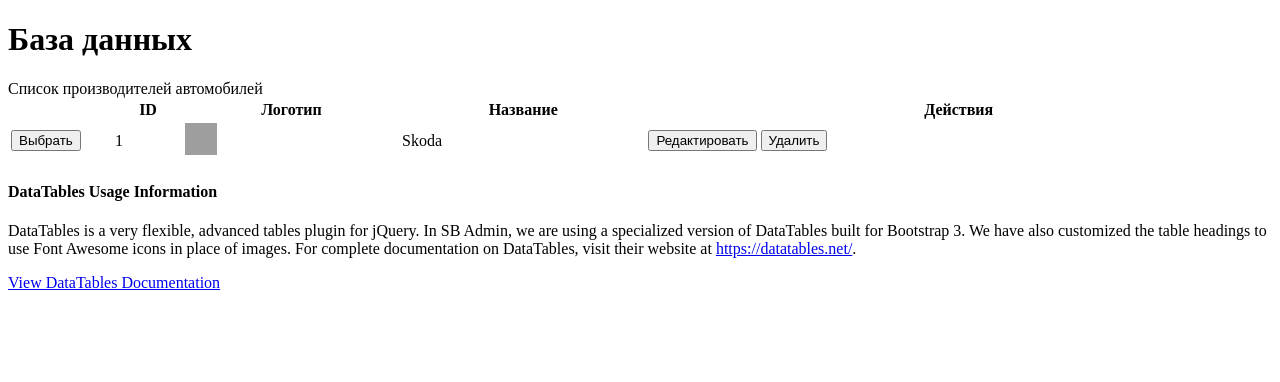
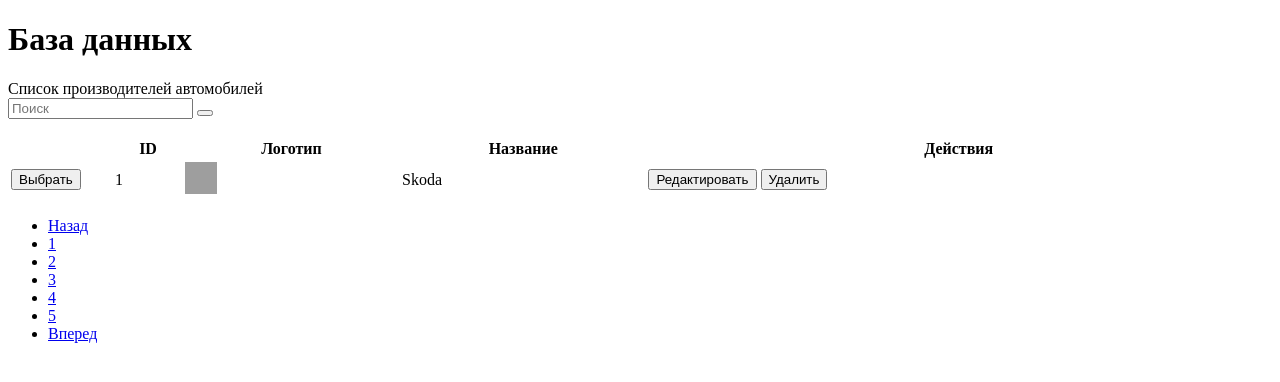
Before and after one commit to vanilich/autodb, a PHP site: template templates/mark.php in a window 1280 px wide. Shown: the top 382 px of the page. Run offline with PHP 8.4, Linux system fonts and the light colour scheme; the template is opened without the code that fills it, so the values that code supplies are empty; grey boxes are pictures that could not be loaded.

Commit message:
fix table

```diff
--- /dev/null
+++ b/src/helper.php
@@ -0,0 +1,3 @@
+<?php
+
+?>
--- a/src/routes.php
+++ b/src/routes.php
@@ -7,6 +7,7 @@ $app->get('/', function (Request $request, Response $response, array $args) {
     return $this->renderer->render($response, 'index.php');
 });
 
-$app->get('/mark', function (Request $request, Response $response, array $args) {
+$app->get('/mark', function (Request $request, Response $response, array $args) use($app) {
+	$mark = $
     return $this->renderer->render($response, 'mark.php');
 });
--- a/templates/mark.php
+++ b/templates/mark.php
@@ -21,8 +21,22 @@
                             <div class="panel-heading">
                                 Список производителей автомобилей
                             </div>
-                            <!-- /.panel-heading -->
+
                             <div class="panel-body">
+
+                                <form class="form-inline">
+                                    <div class="input-group">
+                                        <input type="text" class="form-control" placeholder="Поиск">
+                                        <span class="input-group-btn">
+                                            <button class="btn btn-default" type="button">
+                                                <i class="fa fa-search" aria-hidden="true"></i>
+                                            </button>
+                                        </span>
+                                    </div>
+                                </form>
+
+                                <br/>
+
                                 <table width="100%" class="table table-striped table-bordered table-hover" id="dataTables-example">
                                     <thead>
                                         <tr>
@@ -59,18 +73,34 @@
                                         </tr>
                                     </tbody>
                                 </table>
-                                <!-- /.table-responsive -->
-                                <div class="well">
-                                    <h4>DataTables Usage Information</h4>
-                                    <p>DataTables is a very flexible, advanced tables plugin for jQuery. In SB Admin, we are using a specialized version of DataTables built for Bootstrap 3. We have also customized the table headings to use Font Awesome icons in place of images. For complete documentation on DataTables, visit their website at <a target="_blank" href="https://datatables.net/">https://datatables.net/</a>.</p>
-                                    <a class="btn btn-default btn-lg btn-block" target="_blank" href="https://datatables.net/">View DataTables Documentation</a>
+
+                                <div class="row">
+                                    <div class="col-md-12">
+                                        <nav aria-label="Page navigation">
+                                            <ul class="pagination">
+                                                <li>
+                                                    <a href="#" aria-label="Previous">
+                                                        Назад
+                                                    </a>
+                                                </li>
+                                                <li class="disabled"><a href="#">1</a></li>
+                                                <li><a href="#">2</a></li>
+                                                <li><a href="#">3</a></li>
+                                                <li><a href="#">4</a></li>
+                                                <li><a href="#">5</a></li>
+                                                <li>
+                                                    <a href="#" aria-label="Next">
+                                                        Вперед
+                                                    </a>
+                                                </li>
+                                            </ul>
+                                        </nav>
+                                    </div>
                                 </div>
+
                             </div>
-                            <!-- /.panel-body -->
                         </div>
-                        <!-- /.panel -->
                     </div>
-                    <!-- /.col-lg-12 -->
                 </div>
             </div>
         </div>
--- a/templates/scripts.php
+++ b/templates/scripts.php
@@ -8,9 +8,9 @@
 <script src="../vendor/metisMenu/metisMenu.min.js"></script>
 
 <!-- Morris Charts JavaScript -->
-<script src="../vendor/raphael/raphael.min.js"></script>
-<script src="../vendor/morrisjs/morris.min.js"></script>
-<script src="../data/morris-data.js"></script>
+<script src="../vendor/datatables/js/jquery.dataTables.min.js"></script>
+<script src="../vendor/datatables-plugins/dataTables.bootstrap.min.js"></script>
+<script src="../vendor/datatables-responsive/dataTables.responsive.js"></script>
 
 <!-- Custom Theme JavaScript -->
 <script src="../dist/js/sb-admin-2.js"></script>
```
Also changed, not shown: public/index.php (+1 -29 lines), src/application.php (added, +44 -0 lines), src/dependencies.php (+5 -4 lines), src/settings.php (+8 -1 lines), public/dist/js/sb-admin-2.js (line endings or trailing spaces), 1 other file.
